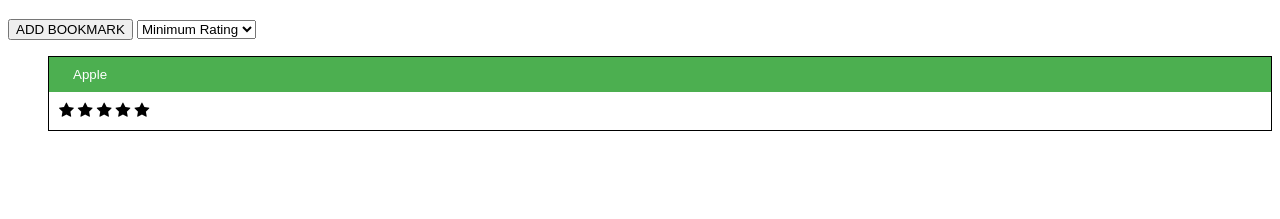
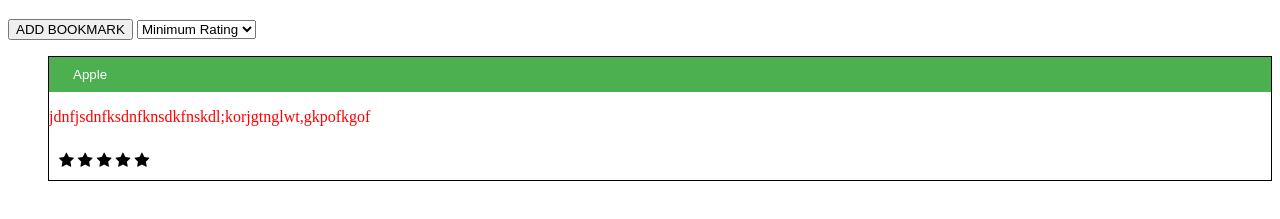
Before and after one commit to thinkful-ei-narwhal/cesar-bookmarks-app, a website built with webpack: page src/index.html in a window 1280 px wide. Both pictures are taken after a click on the button "Apple". Shown: the part 61-280 px from the top of the page. Built offline with nearby package versions, Linux system fonts and the light colour scheme.

Commit message:
made expanded view for bookmarks work

```diff
--- a/src/scripts/bookmarks.js
+++ b/src/scripts/bookmarks.js
@@ -79,7 +79,6 @@
   };
 
   const render = function() {
-    console.log('ran render');
     // let bookmarks = [...store.bookmarks];
     const bookmarkControlString = generateBookmarkControls();
     $(".bookmarkControls").html(bookmarkControlString);
@@ -95,14 +94,22 @@
   const handleCreateBookmarkView = function() {
     $( ".bookmarkControls" ).on( "click", ".button", function(event){
         event.preventDefault();
-        console.log("ran add-button")
         store.toggleAddBookmark();
+      render();
+    });
+  };
+
+  const handleExpandingBookmark = function() {
+    $( ".bookmarkList" ).on( "click", ".expand-button", function(event){
+        event.preventDefault();
+        store.toggleExtendBookmark();
       render();
     });
   };
 
   const bindEventListeners = function() {
     handleCreateBookmarkView();
+    handleExpandingBookmark();
   };
 
   export default {
--- a/src/scripts/store.js
+++ b/src/scripts/store.js
@@ -15,6 +15,11 @@
     this.addingBookmarks = !this.addingBookmarks;
   }
 
+function toggleExtendBookmark() {
+    this.expand = !this.expand;
+  }
+
  export default {
-    toggleAddBookmark
+    toggleAddBookmark,
+    toggleExtendBookmark
 };
```
Also changed, not shown: src/index.html (+1 -2 lines).
